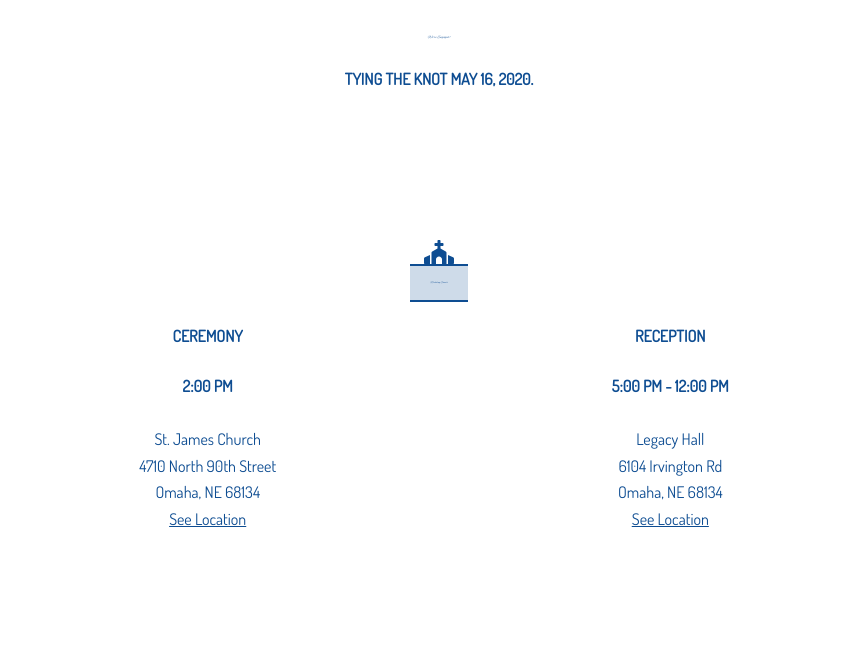
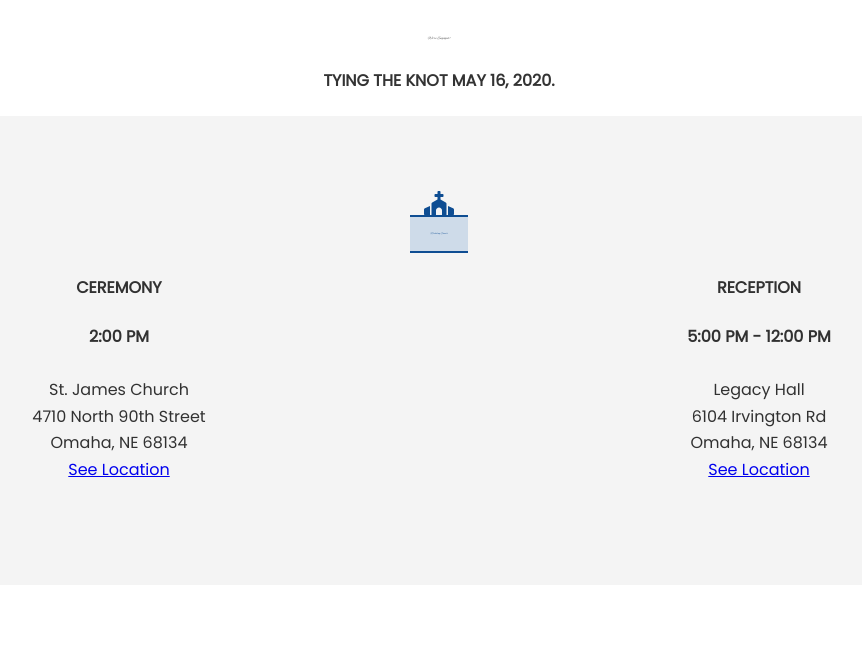
Before and after one commit to TonyProkop/wedding, a Gatsby site: page / in a window 1280 px wide. Shown: the part 418-1075 px from the top of the page, without its empty margins (201-1063 px from the left). Built offline with nearby package versions, Linux system fonts and the light colour scheme; Gatsby itself is replaced by a stand-in of ours.

Commit message:
Added background color to alternating sections.

```diff
--- a/src/components/layout.module.scss
+++ b/src/components/layout.module.scss
@@ -2,13 +2,11 @@
 
 .pageContainer {
     margin: 115px auto 0;
-    max-width: $pageWidth;
-    padding: 0px 1.0875rem 1.45rem;
+    padding: 0 0 1.45rem;
     padding-top: 0;
 }
 
 h1, h2, h3, h4, h5, h6, a, p, div, span {
-    color: $color-yale;
     text-align: center;
 }
 
@@ -18,6 +16,7 @@ h3 {
     border-bottom: 2px solid #0E4D92;
     display: inline-block;
     padding: 10px 20px;
+    color: $color-yale;
 }
 
 .pageSectionHeadingIcon {
@@ -25,4 +24,5 @@ h3 {
     margin: auto;
     width: 30px !important;
     height: auto;
+    color: $color-yale;
 }
--- a/src/components/pageSection.module.scss
+++ b/src/components/pageSection.module.scss
@@ -1,3 +1,7 @@
 .pageSection {
-    padding-top: 125px;
+    padding: 75px 0;
+
+    &:nth-child(2n) {
+        background-color: #f4f4f4;
+    }
 }
--- a/src/utils/typography.js
+++ b/src/utils/typography.js
@@ -12,7 +12,7 @@ const typography = new Typography({
         "Arial",
         "sans-serif",
     ],
-    bodyFontFamily: ["Dosis", "Georgia", "serif"],
+    bodyFontFamily: ["Poppins", "Georgia", "serif"],
     googleFonts: [{
         name: "Great Vibes",
         styles: [
@@ -25,6 +25,11 @@ const typography = new Typography({
         ]
     }, {
         name: "Alex Brush",
+        styles: [
+
+        ]
+    }, {
+        name: "Poppins",
         styles: [
 
         ]
@@ -43,17 +48,17 @@ const typography = new Typography({
         },
         h4: {
             fontWeight: 'bold',
-            fontFamily: 'Dosis',
+            fontFamily: 'Poppins',
             textTransform: 'uppercase'
         },
         h5: {
             fontWeight: 'bold',
-            fontFamily: 'Dosis',
+            fontFamily: 'Poppins',
             textTransform: 'uppercase'
         },
         h6: {
             fontWeight: 'bold',
-            fontFamily: 'Dosis',
+            fontFamily: 'Poppins',
             textTransform: 'uppercase'
         }
     })
```
Also changed, not shown: 1 other file.
